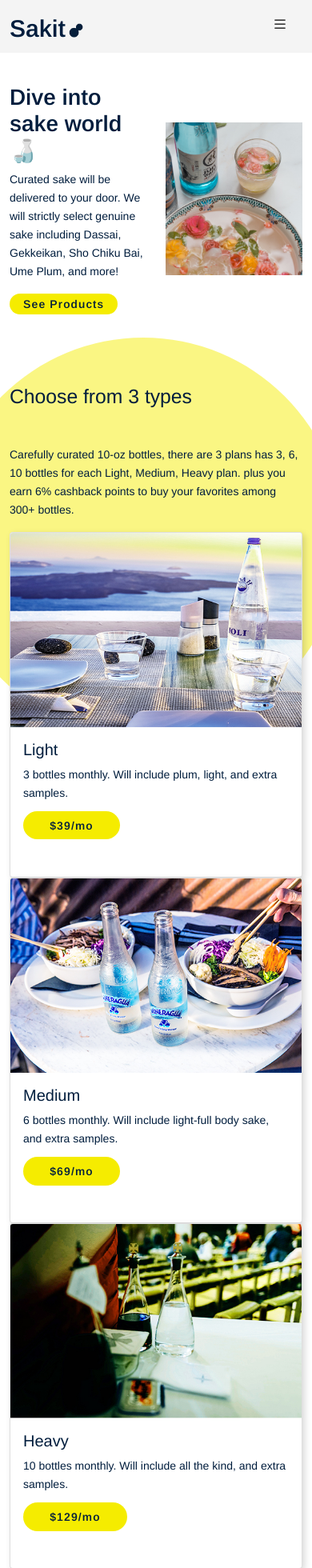
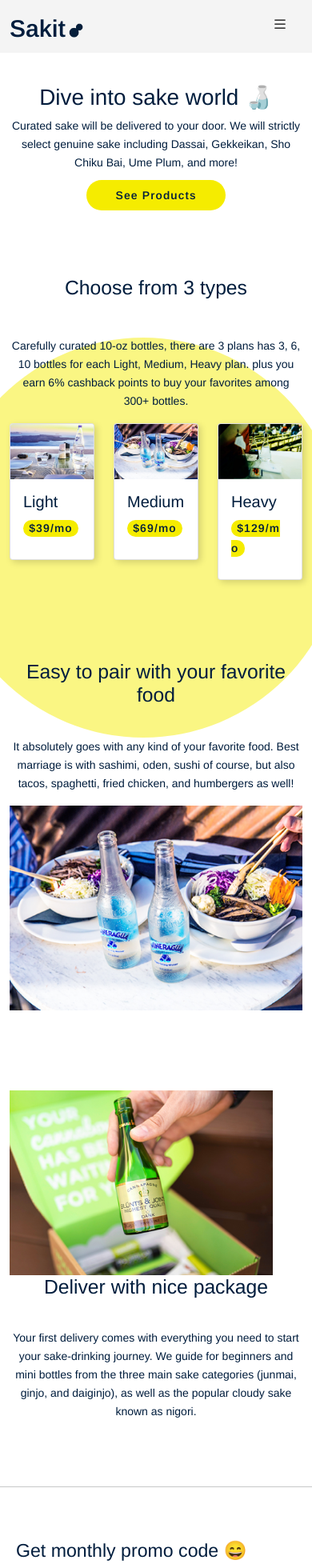
Before and after one commit to sccala/Sake-Website, a React (Create React App) app: page /home in a window 390 px wide. Shown: the top 1960 px of the page at 80% size. Built offline with nearby package versions, Linux system fonts and the light colour scheme.

Commit message:
responsive

```diff
--- a/src/App.css
+++ b/src/App.css
@@ -1,15 +1,15 @@
 @import url('https://fonts.googleapis.com/css2?family=Arimo:wght@400;600;700&display=swap');
 
 h1 {
-  font-family: 'Arimo', 'Helvetica Neue';
+  font-family: 'Arimo', 'Helvetica Neue', Helvetica, Arial, sans-serif;
   font-size: 48px;
   font-weight: 700;
-  line-height: 30px;
+  line-height: 1.1rem;
   color: #001d3d;
 }
 
 h2 {
-  font-family: 'Arimo', 'Helvetica Neue';
+  font-family: 'Arimo', 'Helvetica Neue', Helvetica, Arial, sans-serif;
   font-size: 24px;
   font-weight: 700;
   line-height: 30px;
@@ -79,7 +79,7 @@ body {
 hr {
   background-color: #eee;
   border: 0 none;
-  color: #eee;
+  color: rgb(138, 138, 138);
   height: 1px;
 }
 
@@ -174,6 +174,7 @@ header h2 {
   font-family: 'Arimo', 'Helvetica Neue', Helvetica, Arial, sans-serif;
   font-weight: 600;
   color: #001d3d;
+  line-height: 1.2rem;
 }
 
 .promobutton {
--- a/src/App.js
+++ b/src/App.js
@@ -1,10 +1,29 @@
 import './App.css'
-import Main from './components/Main'
+import { BrowserRouter } from 'react-router-dom'
+import { Switch, Route, Redirect } from 'react-router-dom'
+import { Header } from './components/Header'
+import { Home } from './components/Home'
+import { About } from './components/About'
+import { Products } from './components/Product'
+import { Contact } from './components/Contact'
+import { Footer } from './components/Footer'
 
-function App() {
+
+export const App = () => {
   return (
     <>
-      <Main />
+      <Header />
+      <BrowserRouter>
+        <Switch>
+          <Route exact path='/' component={Home} />
+          <Route path='/home' component={Home} />
+          <Route path='/about' component={About} />
+          <Route path='/products' component={Products} />
+          <Route exact path='/contact' component={Contact} />
+        </Switch>
+        <Redirect to='/home' />
+      </BrowserRouter>
+      <Footer />
     </>
   )
 }
--- a/src/components/Cards/Card.js
+++ b/src/components/Cards/Card.js
@@ -7,7 +7,7 @@ export const Card = props => {
       <img className='card-img-top' src={image} alt={title} />
       <div className='card-body'>
         <h5 className='card-title'>{title}</h5>
-        <p className='card-text'>{description}</p>
+        <p className='card-text d-none d-md-block'>{description}</p>
         <Button href={buttonlink}>{buttontxt}</Button>
       </div>
     </div>
--- a/src/components/Home.js
+++ b/src/components/Home.js
@@ -9,13 +9,13 @@ export const Home = () => {
       <div className='container'>
         <div className='circle'></div>
         <div className='row row-content '>
-          <h2 className='mb-3'>Choose from 3 types</h2>
-          <p className=' mb-3'>
+          <h2 className='mb-3 text-md-start text-center'>Choose from 3 types</h2>
+          <p className='mb-3 text-md-start text-center'>
             Carefully curated 10-oz bottles, there are 3 plans has 3, 6, 10 bottles for each Light,
             Medium, Heavy plan. plus you earn 6% cashback points to buy your favorites among 300+
             bottles.
           </p>
-          <div className='col-md-4 col-sm-8 align-item-center'>
+          <div className='col-4 align-item-center'>
             <Card
               title='Light'
               image='/assets/sake_hero1.jpg'
@@ -24,7 +24,7 @@ export const Home = () => {
               buttonlink='/products'
             />
           </div>
-          <div className='col-md-4 col-sm-8'>
+          <div className='col-4 '>
             <Card
               title='Medium'
               image='/assets/sake_hero5.jpg'
@@ -32,7 +32,7 @@ export const Home = () => {
               buttontxt='$69/mo'
             />
           </div>
-          <div className='col-md-4 col-sm-8'>
+          <div className='col-4 '>
             <Card
               title='Heavy'
               image='/assets/sake_hero6.jpg'
@@ -43,26 +43,27 @@ export const Home = () => {
         </div>
 
         <div className='row row-content align-items-center'>
-          <div className='col-6 py-8'>
+          <div className='text-md-start text-center col-sm-12 col-md-6 py-8'>
             <h2>Easy to pair with your favorite food</h2>
             <p>
-              It absolutely goes with any kind of your favorite food. Best marriage is with sashimi, oden, sushi of course, but also tacos, spaghetti, fried chicken, and humbergers as well!
+              It absolutely goes with any kind of your favorite food. Best marriage is with sashimi,
+              oden, sushi of course, but also tacos, spaghetti, fried chicken, and humbergers as
+              well!
             </p>
           </div>
-          <img className='col-6' src='assets/sakedish.png' alt='dog stares at sake' />
+          <img className='col-sm-12 col-md-6' src='assets/sakedish.png' alt='dog stares at sake' />
         </div>
 
         <div className='row row-content align-items-center'>
-          <div className='col-6'>
+          <div className='col-sm-12 col-md-6 order-sm-2 order-md-1'>
             <img src='assets/sakebox.png' width='90%' alt='sake box' />
           </div>
-          <div className='col-6'>
+          <div className='text-md-start text-center col-sm-12 col-md-6 order-sm-1 order-md-2'>
             <h2>Deliver with nice package</h2>
             <p>
               Your first delivery comes with everything you need to start your sake-drinking
-              journey. We guide for beginners and mini bottles from the three main sake
-              categories (junmai, ginjo, and daiginjo), as well as the popular cloudy sake known as
-              nigori.
+              journey. We guide for beginners and mini bottles from the three main sake categories
+              (junmai, ginjo, and daiginjo), as well as the popular cloudy sake known as nigori.
             </p>
           </div>
         </div>
@@ -70,10 +71,10 @@ export const Home = () => {
       <hr></hr>
       <div className='container'>
         <div className='row row-content align-items-center'>
-          <div className='col-6'>
+          <div className='mx-2 col-sm-12 col-md-6'>
             <h3>Get monthly promo code 😄</h3>
           </div>
-          <div className='col-6 form-group row'>
+          <div className='col-sm-12 col-md-6 form-group row mx-2'>
             <input
               type='email'
               className='form-control btn-light'
--- a/src/components/Main.js
+++ /dev/null
@@ -1,28 +0,0 @@
-import { Switch, Route, Redirect, BrowserRouter } from 'react-router-dom'
-import { About } from './About'
-import { Contact } from './Contact'
-import { Footer } from './Footer'
-import { Header } from './Header'
-import { Home } from './Home'
-import { Products } from './Product'
-
-export const Main = () => {
-  return (
-    <>
-      <Header />
-      <BrowserRouter>
-        <Switch>
-          <Route exact path='/' component={Home} />
-          <Route path='/home' component={Home} />
-          <Route path='/about' component={About} />
-          <Route path='/products' component={Products} />
-          <Route exact path='/contact' component={Contact} />
-          <Redirect to='/home' />
-        </Switch>
-      </BrowserRouter>
-      <Footer />
-    </>
-  )
-}
-
-export default Main
--- a/src/components/Product.js
+++ b/src/components/Product.js
@@ -6,11 +6,10 @@ export const Products = () => {
     <>
       <div className='container'>
         <div className='row row-content'>
-          <div className='col-12'>
+          <div className='col-12 text-md-start text-center'>
             <h2>Product Lineup</h2>
             <p>These are one of our popular ones. We also have wide range of selection from micro breweries to traditional breweries. If you have any questions or request, please feel free to contact us.</p>
             <div className='row row-content'>
-
               <ProductLineup />
             </div>
             <h2>Choose from 3 types</h2>
--- a/src/components/Section/Hero.js
+++ b/src/components/Section/Hero.js
@@ -6,8 +6,8 @@ export const Hero = () => {
       <div className='hero'>
         <div className='container'>
           <div className='row align-items-center'>
-            <div className='col-6 '>
-              <h1 className='hero-text'>Dive into sake world 🍶</h1>
+            <div className='col-sm-12 text-md-start text-center col-md-6'>
+              <h1>Dive into sake world 🍶</h1>
               <p>
                 Curated sake will be delivered to your door. We will strictly select genuine sake
                 including Dassai, Gekkeikan, Sho Chiku Bai, Ume Plum, and more!
@@ -16,7 +16,11 @@ export const Hero = () => {
                 See Products
               </Button>
             </div>
-            <img className='col-6' src='/assets/sakeflower-hero.png' alt='sake' />
+            <img
+              className='d-none d-md-block col-md-6'
+              src='/assets/sakeflower-hero.png'
+              alt='sake'
+            />
           </div>
         </div>
       </div>
```
